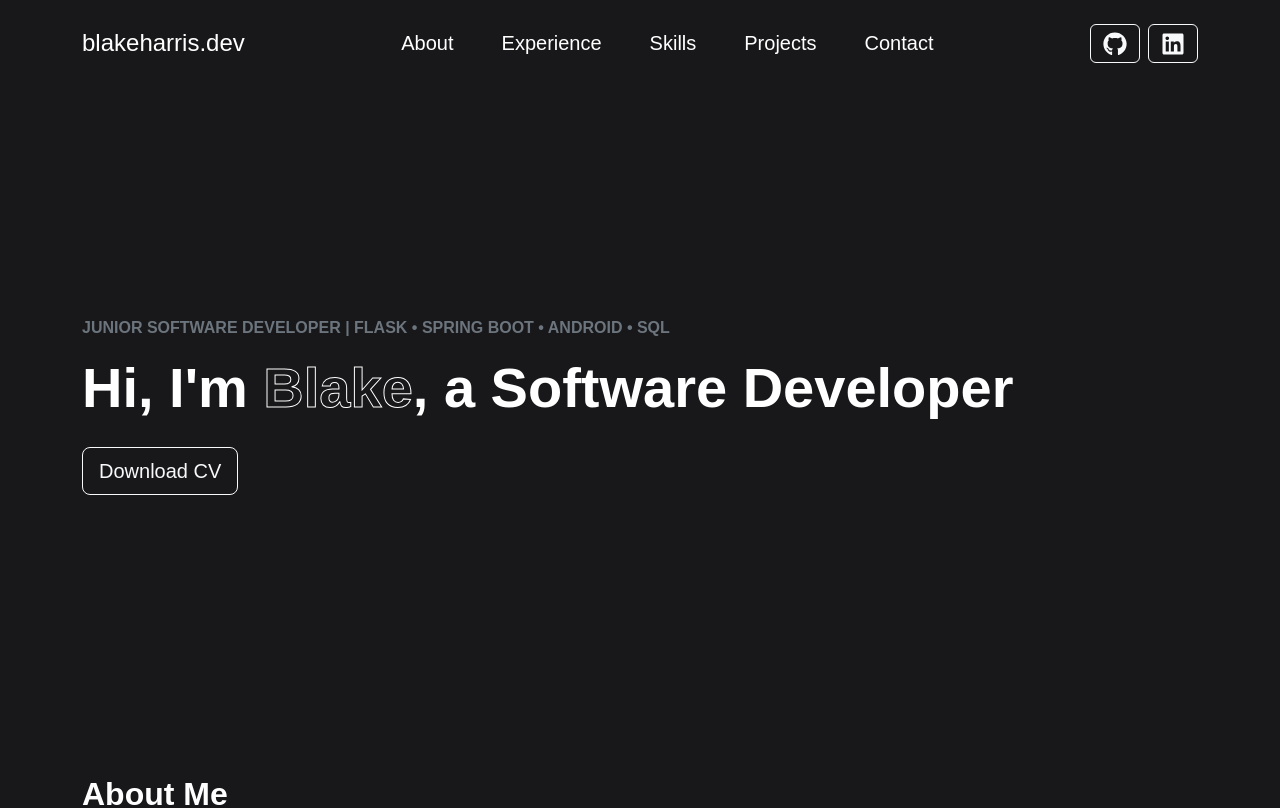
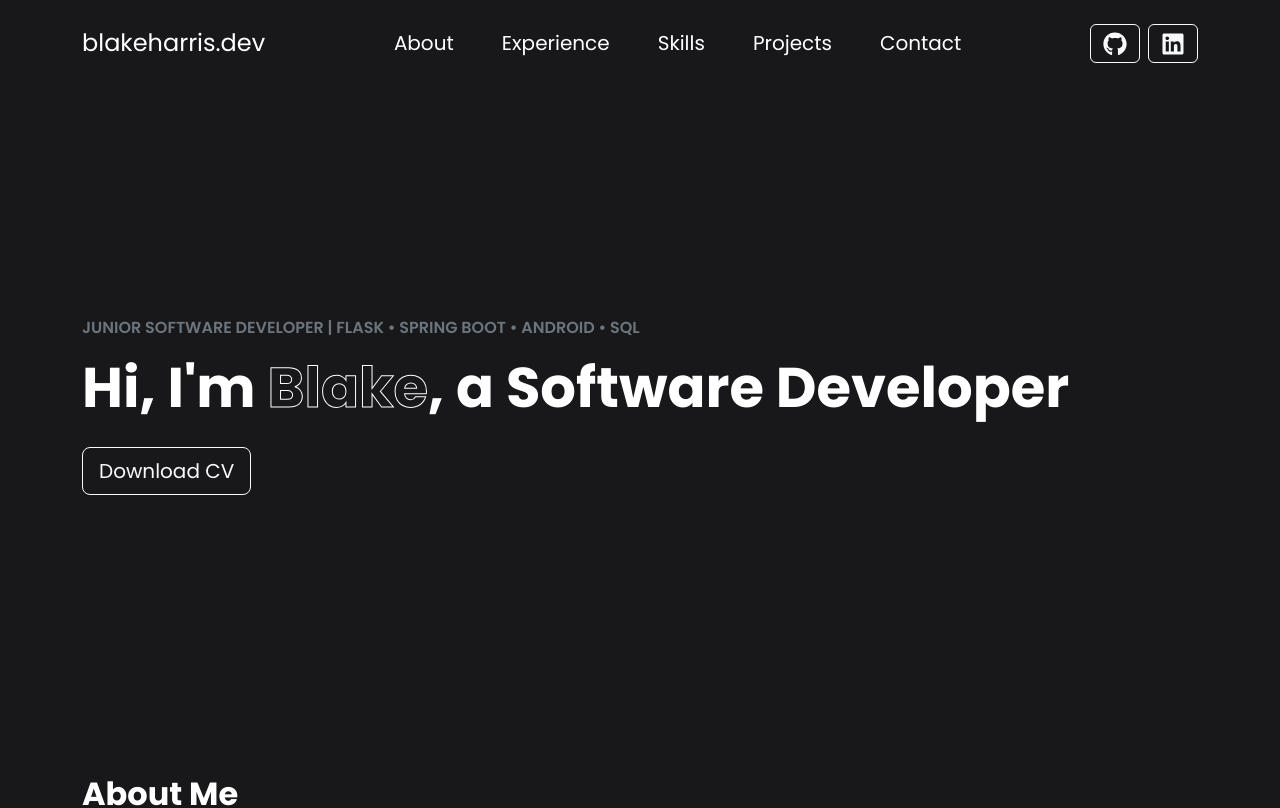
Before and after one commit to BHarris02/React-Portfolio, a Next.js app: page / in a window 1280 px wide. Shown: the top 808 px of the page. Built offline with nearby package versions, Linux system fonts and the light colour scheme.

Commit message:
update metedata + add Poppins font

```diff
--- a/src/app/globals.css
+++ b/src/app/globals.css
@@ -19,7 +19,7 @@ body {
 body {
   color: var(--foreground);
   background: var(--background);
-  font-family: Arial, Helvetica, sans-serif;
+  font-family: var(--font-poppins), sans-serif;
   -webkit-font-smoothing: antialiased;
   -moz-osx-font-smoothing: grayscale;
 }
--- a/src/app/layout.js
+++ b/src/app/layout.js
@@ -1,23 +1,26 @@
-import { Geist, Geist_Mono } from "next/font/google";
+import { Poppins } from "next/font/google";
 import 'bootstrap/dist/css/bootstrap.min.css';
 import "./globals.css";
 import Navbar from "@/components/layout/Navbar";
 import Header from "@/components/layout/Header";
 import Footer from "@/components/layout/Footer";
 
-const geistSans = Geist({
-  variable: "--font-geist-sans",
+const poppins = Poppins({
+  variable: "--font-poppins",
   subsets: ["latin"],
-});
-
-const geistMono = Geist_Mono({
-  variable: "--font-geist-mono",
-  subsets: ["latin"],
+  weight: ["400", "500", "600", "700"]
 });
 
 export const metadata = {
   title: "Blake Harris - Junior Software Developer",
   description: "Junior Android developer working in GPS",
+  metadataBase: new URL("https://blakeharris.dev"),
+  openGraph: {
+    title: "Blake Harris - Junior Software Developer",
+    description: "Junior Android developer working in GPS",
+    url: "https://blakeharris.dev",
+    type: "website"
+  }
 };
 
 export default function RootLayout({ children }) {
@@ -26,7 +29,7 @@ export default function RootLayout({ children }) {
       <head>
         <link rel="stylesheet" href="https://cdn.jsdelivr.net/gh/devicons/devicon@latest/devicon.min.css" />
       </head>
-      <body className={`${geistSans.variable} ${geistMono.variable}`}>
+      <body className={poppins.variable}>
         <Navbar />
         <Header />
         {children}
```
